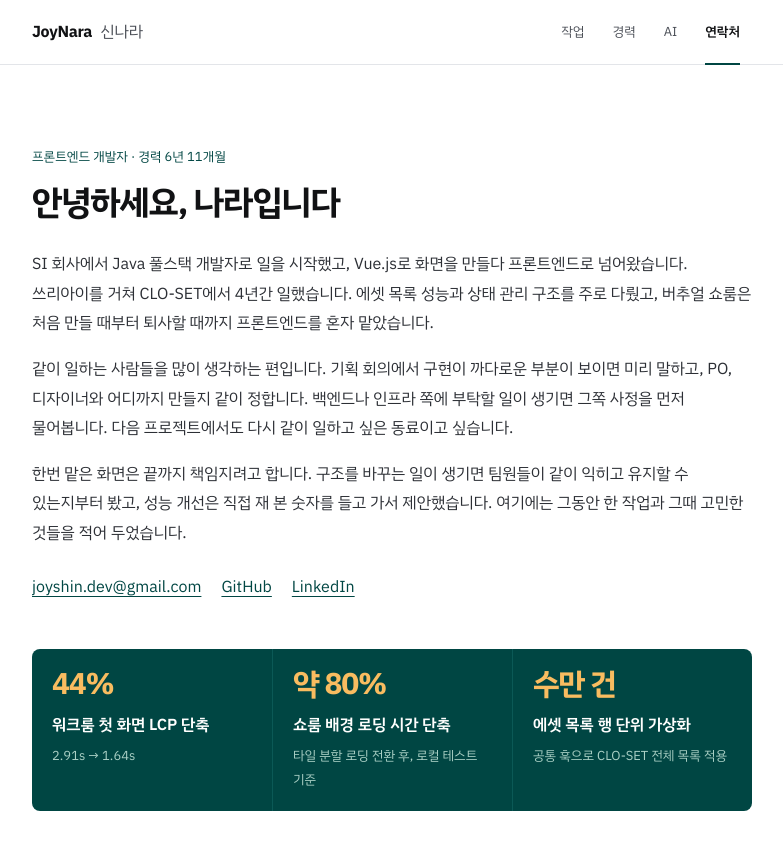
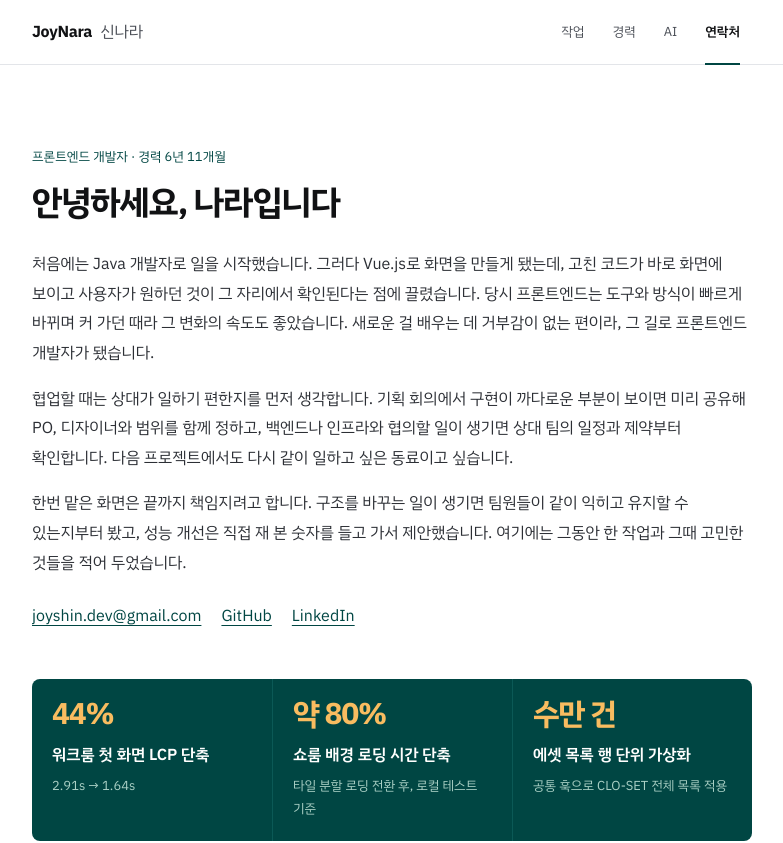
Before and after one commit to JoyNaraShin/joyshin-fe, a React (Vite) app: page / in a window 1280 px wide. Shown: the top 843 px of the page, without its empty margins (248-1031 px from the left). Built offline with nearby package versions, Linux system fonts and the light colour scheme.

Commit message:
홈 소개 글을 프론트엔드를 택한 이유와 협업 태도 중심으로 다시 쓴다
Co-Authored-By: Claude Opus 5.5 <noreply@anthropic.com>
Claude-Session: https://claude.ai/code/session_01Wrmgii3G1haiAvvBXUgYHP

```diff
--- a/src/features/portfolio/Hero.tsx
+++ b/src/features/portfolio/Hero.tsx
@@ -16,16 +16,16 @@ export function Hero() {
       </h1>
       <div className="mt-6 space-y-4 text-t3 text-pretty leading-[1.85] text-ink-2">
         <p>
-          SI 회사에서 Java 풀스택 개발자로 일을 시작했고, Vue.js로 화면을 만들다 프론트엔드로
-          넘어왔습니다. 쓰리아이를 거쳐 <span className="whitespace-nowrap">CLO-SET</span>에서 4년간
-          일했습니다. 에셋 목록 성능과 상태 관리 구조를 주로 다뤘고, 버추얼 쇼룸은 처음 만들 때부터
-          퇴사할 때까지 프론트엔드를 혼자 맡았습니다.
+          처음에는 Java 개발자로 일을 시작했습니다. 그러다 Vue.js로 화면을 만들게 됐는데, 고친
+          코드가 바로 화면에 보이고 사용자가 원하던 것이 그 자리에서 확인된다는 점에 끌렸습니다.
+          당시 프론트엔드는 도구와 방식이 빠르게 바뀌며 커 가던 때라 그 변화의 속도도 좋았습니다.
+          새로운 걸 배우는 데 거부감이 없는 편이라, 그 길로 프론트엔드 개발자가 됐습니다.
         </p>
         <p>
-          같이 일하는 사람들을 많이 생각하는 편입니다. 기획 회의에서 구현이 까다로운 부분이 보이면
-          미리 말하고, PO, 디자이너와 어디까지 만들지 같이 정합니다. 백엔드나 인프라 쪽에 부탁할
-          일이 생기면 그쪽 사정을 먼저 물어봅니다. 다음 프로젝트에서도 다시 같이 일하고 싶은
-          동료이고 싶습니다.
+          협업할 때는 상대가 일하기 편한지를 먼저 생각합니다. 기획 회의에서 구현이 까다로운 부분이
+          보이면 미리 공유해 PO, 디자이너와 범위를 함께 정하고, 백엔드나 인프라와 협의할 일이 생기면
+          상대 팀의 일정과 제약부터 확인합니다. 다음 프로젝트에서도 다시 같이 일하고 싶은 동료이고
+          싶습니다.
         </p>
         <p>
           한번 맡은 화면은 끝까지 책임지려고 합니다. 구조를 바꾸는 일이 생기면 팀원들이 같이 익히고
```
